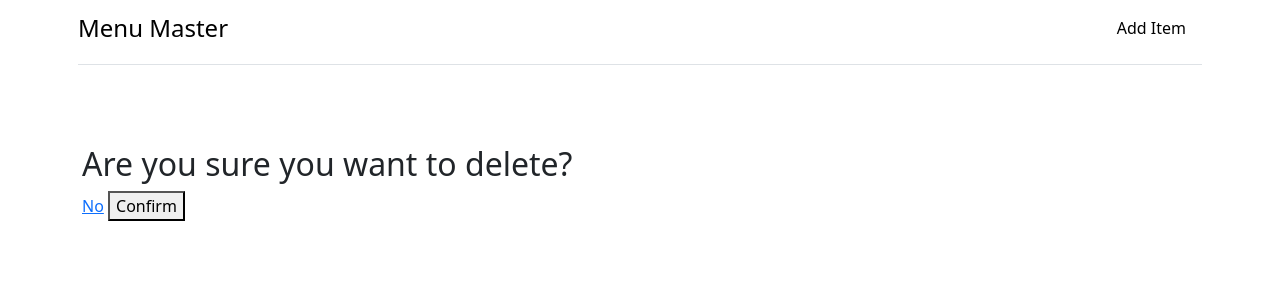
After one commit to 2Bit-Synergy/menu-master, a Django app: page /menu/delete/1/ in a window 1280 px wide. The commit adds this page. Shown: the top 300 px of the page. Run offline with Django 5.2, Linux system fonts and the light colour scheme; data comes from the database, SQL or seed files in the repository; both versions use the stored data as it was after the commit.

Commit message:
Implement remaining CRUD actions

```diff
--- /dev/null
+++ b/menu/templates/delete.html
@@ -0,0 +1,9 @@
+{% extends 'layouts/base.html' %}
+{% block body %}
+  <form method="POST">
+    {% csrf_token %}
+    <h2>Are you sure you want to delete?</h2>
+    <a href="{% url 'menu:index' %}">No</a>
+    <button type="submit">Confirm</button>
+  </form>
+{% endblock %}
--- a/menu/templates/index.html
+++ b/menu/templates/index.html
@@ -3,7 +3,7 @@
 <h1>Item List</h1>
 <ul>
     {% for item in items %}
-    <li>{{ item.name }} - {{ item.description }} <button>View</button></li>
+    <li>{{ item.name }} - {{ item.description }} <a href="{% url 'menu:detail' item.id %}">View</a> | <a href="{% url 'menu:update' item.id %}">Update</a> | <a href="{% url 'menu:delete' item.id %}">Delete</a></li>
     {% endfor %}
 </ul>
 {% endblock %}
--- /dev/null
+++ b/menu/templates/update.html
@@ -0,0 +1,4 @@
+{% extends 'layouts/base.html' %}
+{% block body %}
+{% include 'forms/item-form.html' %}
+{% endblock %}
--- a/menu/urls.py
+++ b/menu/urls.py
@@ -6,6 +6,8 @@ app_name = 'menu'
 
 urlpatterns = [
     path('', views.index, name="index"),
-    path('menu/<int:id>', views.detail, name="detail"),
+    path('menu/<int:id>/', views.detail, name="detail"),
     path('menu/create', views.create, name="create"),
+    path('menu/update/<int:id>/', views.update, name="update"),
+    path('menu/delete/<int:id>/', views.delete, name="delete"),
 ]
--- a/menu/views.py
+++ b/menu/views.py
@@ -23,3 +23,23 @@ def create(request):
         return redirect('menu:index')
 
     return render(request, 'create.html', { 'form': form })
+
+def update(request, id):
+    item = Item.objects.get(pk=id)
+
+    form = ItemForm(request.POST or None, instance=item)
+
+    if form.is_valid():
+        form.save()
+        return redirect('menu:index')
+
+    return render(request, 'update.html', { 'form': form, 'item': item })
+
+def delete(request, id):
+    item = Item.objects.get(pk=id)
+
+    if request.method == 'POST':
+        item.delete()
+        return redirect('menu:index')
+
+    return render(request, 'delete.html', { 'item': item })
```
Also changed, not shown: db.sqlite3.
